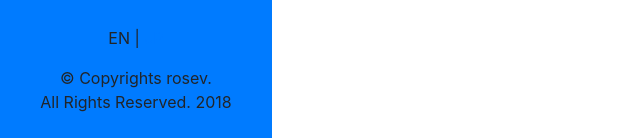
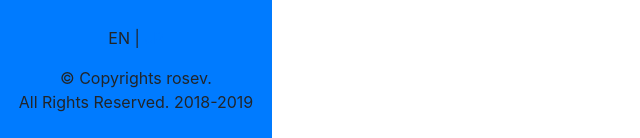
Before and after one commit to rosev838/rosev838.github.io, a website with bundled scripts: page index.html in a window 1280 px wide. Shown: the part 662-800 px from the top of the page, 0-640 px from the left. Built offline with nearby package versions, Linux system fonts and the light colour scheme; a web font is replaced by a local one.

Commit message:
fix 2018 to 2018-2019

```diff
--- a/index.html
+++ b/index.html
@@ -56,7 +56,7 @@
         </ul>
       </div>
       <p>EN | <a href="index.ja.html">JP</a></p>
-      <p>© Copyrights rosev.</br>All Rights Reserved. 2018</p>
+      <p>© Copyrights rosev.</br>All Rights Reserved. 2018-2019</p>
     </nav>
 
     <div class="container-fluid p-0">
```
Also changed, not shown: index.ja.html (+1 -1 lines).
